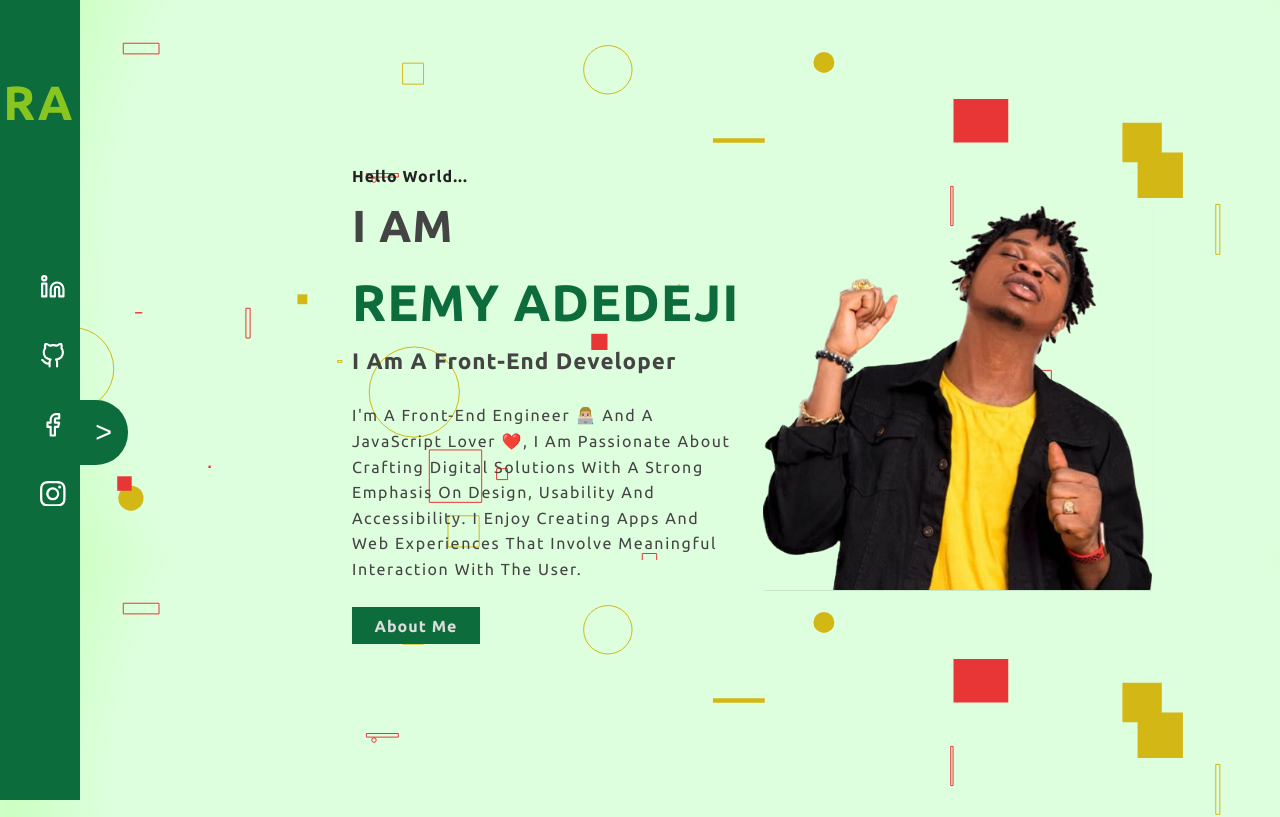
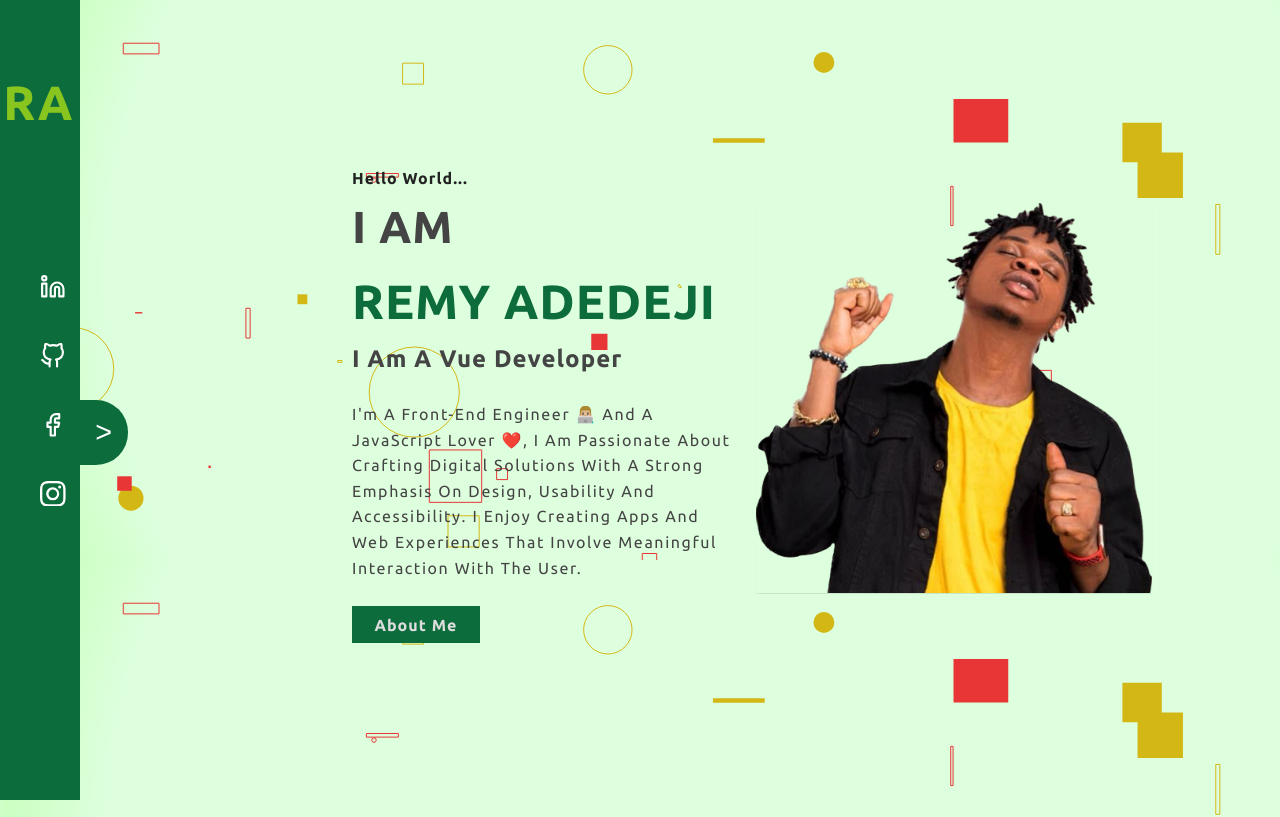
Before and after one commit to Oreolion/myPortfolioWithReact, a React (Vite) app: page / in a window 1280 px wide. Shown: the top 817 px of the page. Built offline with nearby package versions, Linux system fonts and the light colour scheme; some icons are missing.

Commit message:
add: typed animation;

```diff
--- a/package.json
+++ b/package.json
@@ -15,7 +15,8 @@
     "gsap": "^3.12.5",
     "react": "^18.2.0",
     "react-dom": "^18.2.0",
-    "react-icons": "^4.12.0"
+    "react-icons": "^4.12.0",
+    "react-type-animation": "^3.2.0"
   },
   "devDependencies": {
     "@types/react": "^18.2.37",
--- a/src/components/Homepage.jsx
+++ b/src/components/Homepage.jsx
@@ -1,6 +1,6 @@
 import "animate.css";
-import picture from '../assets/images/remyr-removebg-preview.png'
-
+import { TypeAnimation } from "react-type-animation";
+import picture from "../assets/images/remyr-removebg-preview.png";
 
 const Homepage = () => {
   return (
@@ -9,13 +9,33 @@ const Homepage = () => {
         <div className="content">
           <h5>Hello World...</h5>
           <h1>
-            I AM{" "}
-            <span className="
-             ">
-              REMY ADEDEJI
-            </span>
+            I AM <br />
+            <TypeAnimation
+              sequence={["", 500, "REMY ADEDEJI", 2000]}
+              style={{ fontSize: "3rem" }}
+              speed={10}
+              repeat={2}
+            />
           </h1>
-          <h3 className="">I am a front-End developer</h3>
+          <h3 className="">
+            <TypeAnimation
+              preRenderFirstString={true}
+              sequence={[
+                500,
+                "I am a front-End developer", // initially rendered starting point
+                1000,
+                "I am a React developer",
+                1000,
+                "I am a Vue developer",
+                1000,
+                "I am a Javascript developer",
+                500,
+              ]}
+              speed={30}
+              style={{ fontSize: "1.5rem" }}
+              repeat={Infinity}
+            />
+          </h3>
           <p>
             I&apos;m a Front-End Engineer 👨🏼‍💻 and a JavaScript Lover ❤️, I am
             passionate about crafting digital solutions with a strong emphasis
```
Also changed, not shown: 1 other file (tests, documents, lock files or other folders).
